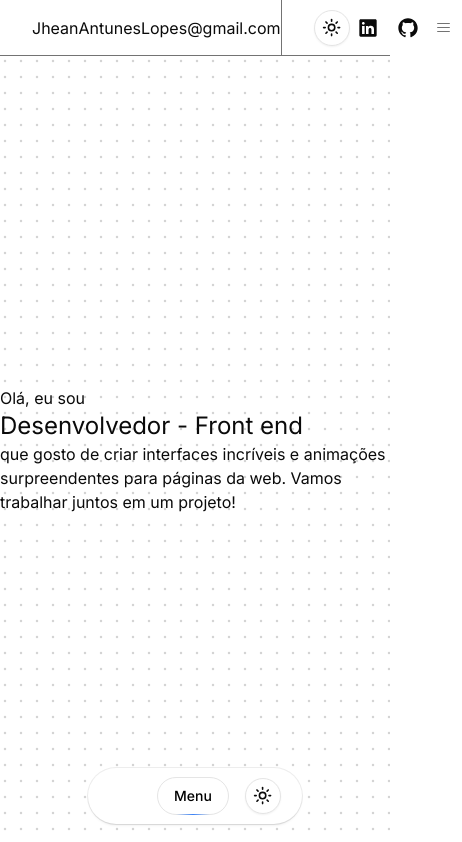
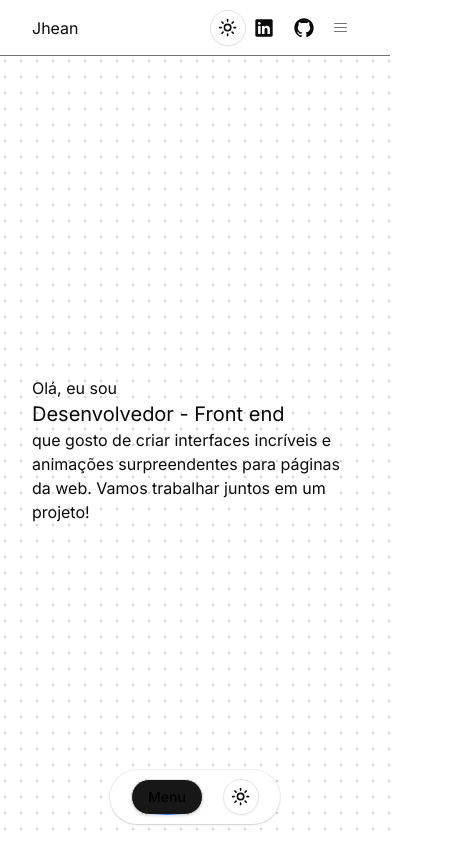
Before and after one commit to JheanAntunes/portfolio, a Next.js app: page / in a window 390 px wide. Shown: the top 842 px of the page, 462 px wide, since content can reach past the window. Built offline with nearby package versions, Linux system fonts and the light colour scheme.

Commit message:
:lipstick:	styles: melhorando a responsividade

```diff
--- a/src/components/header/index.tsx
+++ b/src/components/header/index.tsx
@@ -5,11 +5,16 @@ import { ModeToggle } from '../mode-toggle'
 
 const Header = () => {
   return (
-    <header className="container grid h-14 grid-cols-[1fr_1px_1fr] items-center border-b border-b-neutral-500">
-      <div>
-        <span>JheanAntunesLopes@gmail.com</span>
+    <header className="container flex h-14 grid-cols-1 items-center justify-between border-b border-b-neutral-500 sm:grid sm:grid-cols-[1fr_1px_1fr] sm:justify-start">
+      <div className="">
+        <span className="sm:hidden">Jhean</span>
+        <span className="hidden text-base sm:block">
+          JheanAntunesLopes@gmail.com
+        </span>
       </div>
-      <div className="h-full bg-neutral-500">{/* decorator */}</div>
+      <div className="hidden h-full bg-neutral-500 sm:block">
+        {/* decorator */}
+      </div>
       <nav className="flex justify-between">
         <div className="pl-8">
           <ModeToggle />
--- a/src/components/mode-toggle/index.tsx
+++ b/src/components/mode-toggle/index.tsx
@@ -17,7 +17,7 @@ export function ModeToggle() {
   return (
     <DropdownMenu>
       <DropdownMenuTrigger asChild>
-        <Button variant="outline" size="icon" className="rounded-full">
+        <Button variant="outline" size="icon" className=" !m-0 rounded-full">
           <Sun className="h-[1.2rem] w-[1.2rem] rotate-0 scale-100 transition-all dark:-rotate-90 dark:scale-0" />
           <Moon className="absolute h-[1.2rem] w-[1.2rem] rotate-90 scale-0 transition-all dark:rotate-0 dark:scale-100" />
           <span className="sr-only">Alternar tema</span>
--- a/src/components/sections/section-initial.tsx
+++ b/src/components/sections/section-initial.tsx
@@ -4,10 +4,10 @@ const SectionInitial = () => {
   return (
     <div className="h-[calc(100svh_-_56px)] w-full">
       <HeroHighlight>
-        <section>
+        <section className="container">
           <h1>
             <span>Olá, eu sou</span>
-            <div className="text-2xl sm:text-4xl md:text-6xl lg:text-7xl xl:text-8xl">
+            <div className="text-xl sm:text-4xl md:text-6xl lg:text-7xl xl:text-8xl">
               Desenvolvedor - Front end
             </div>
           </h1>
--- a/src/components/sections/section-project.tsx
+++ b/src/components/sections/section-project.tsx
@@ -11,14 +11,13 @@ import { buttonVariants } from '../ui/button'
 const SectionProject = () => {
   const targetRef = useRef<HTMLDivElement>(null)
   const mediaMatches = useMediaQuery('(min-width: 768px)')
-  console.log('mediaQuery: ', mediaMatches)
   const { scrollYProgress } = useScroll({
     target: targetRef
   })
 
   const x = useTransform(scrollYProgress, [0, 1], ['1%', '-95%'])
   return (
-    <section ref={targetRef} className="container md:relative md:h-[300svh]">
+    <section ref={targetRef} className="sm:container md:relative md:h-[300svh]">
       <div className="md:sticky md:inset-0 md:flex md:h-svh md:items-center md:overflow-hidden">
         <MotionDiv
           style={mediaMatches ? { x, y: '-40px' } : {}}
@@ -28,7 +27,7 @@ const SectionProject = () => {
             ({ image, title, description, linkToGithub, linkToProject }) => (
               <div
                 key={title}
-                className="flex-shrink-0 space-y-5 rounded-xl border border-solid border-neutral-500 md:h-[460px] md:w-[450px]"
+                className="h-fit flex-shrink-0 space-y-5 rounded-xl border border-solid border-neutral-500 md:h-[460px] md:w-[450px]"
               >
                 {/* Card */}
                 <div className="relative m-5 h-52 overflow-hidden rounded-xl">
@@ -40,7 +39,7 @@ const SectionProject = () => {
                     sizes="100vh"
                   />
                 </div>
-                <div className="flex h-52 flex-col justify-between gap-5 overflow-hidden px-5 pb-5">
+                <div className="flex h-fit flex-col justify-between gap-5 overflow-hidden px-5 pb-5 sm:h-52">
                   <div>
                     <h2 className="text-2xl">{title}</h2>
                     <p className="text-base">{description}</p>
--- a/src/components/ui/floating-navbar.tsx
+++ b/src/components/ui/floating-navbar.tsx
@@ -11,6 +11,7 @@ import Link from 'next/link'
 import { useState } from 'react'
 import { DataLink } from '../constants/data-links'
 import { ModeToggle } from '../mode-toggle'
+import { Button } from './button'
 
 type FloatingNavProps = {
   navItems: DataLink[]
@@ -52,7 +53,7 @@ export const FloatingNav = ({ navItems, className }: FloatingNavProps) => {
           duration: 0.2
         }}
         className={cn(
-          'fixed inset-x-0  bottom-5 z-[5000] mx-auto flex max-w-fit items-center justify-center space-x-4 rounded-full border border-transparent bg-white px-5 py-2 shadow-[0px_2px_3px_-1px_rgba(0,0,0,0.1),0px_1px_0px_0px_rgba(25,28,33,0.02),0px_0px_0px_1px_rgba(25,28,33,0.08)] dark:border-white/[0.2] dark:bg-black',
+          'fixed inset-x-0 bottom-5 z-[5000] mx-auto flex max-w-fit items-center justify-center gap-5 space-x-4 rounded-full border border-transparent bg-white px-5 py-2 shadow-[0px_2px_3px_-1px_rgba(0,0,0,0.1),0px_1px_0px_0px_rgba(25,28,33,0.02),0px_0px_0px_1px_rgba(25,28,33,0.08)] dark:border-white/[0.2] dark:bg-black',
           className
         )}
       >
@@ -61,22 +62,21 @@ export const FloatingNav = ({ navItems, className }: FloatingNavProps) => {
             key={`link=${idx}`}
             href={navItem.href}
             className={cn(
-              'relative flex items-center space-x-1 text-neutral-600 hover:text-neutral-500 dark:text-neutral-50 dark:hover:text-neutral-300'
+              'relative hidden items-center space-x-1 text-neutral-600 hover:text-neutral-500 dark:text-neutral-50 dark:hover:text-neutral-300 sm:flex'
             )}
           >
             <span className="block sm:hidden">{navItem.icon}</span>
             <span className="hidden text-sm sm:block">{navItem.label}</span>
           </Link>
         ))}
-        <button
-          className="relative rounded-full border border-neutral-200 px-4 py-2 text-sm font-medium text-black dark:border-white/[0.2] dark:text-white"
+        <Button
+          className="relative !ml-0 rounded-full border border-neutral-200 px-4 py-2 text-sm font-medium text-black dark:border-white/[0.2] dark:bg-background dark:text-white"
           onClick={handleClickMenu}
           aria-expanded={stateIsMenu}
         >
           <span>Menu</span>
           <span className="absolute inset-x-0 -bottom-px mx-auto h-px w-1/2 bg-gradient-to-r from-transparent via-blue-500  to-transparent" />
-        </button>
-
+        </Button>
         <ModeToggle />
       </motion.div>
     </AnimatePresence>
--- a/src/components/ui/hero-highlight.tsx
+++ b/src/components/ui/hero-highlight.tsx
@@ -55,7 +55,7 @@ export const HeroHighlight = ({
         }}
       />
 
-      <div className={cn('relative z-20', className)}>{children}</div>
+      <div className={cn('relative', className)}>{children}</div>
     </div>
   )
 }
```
